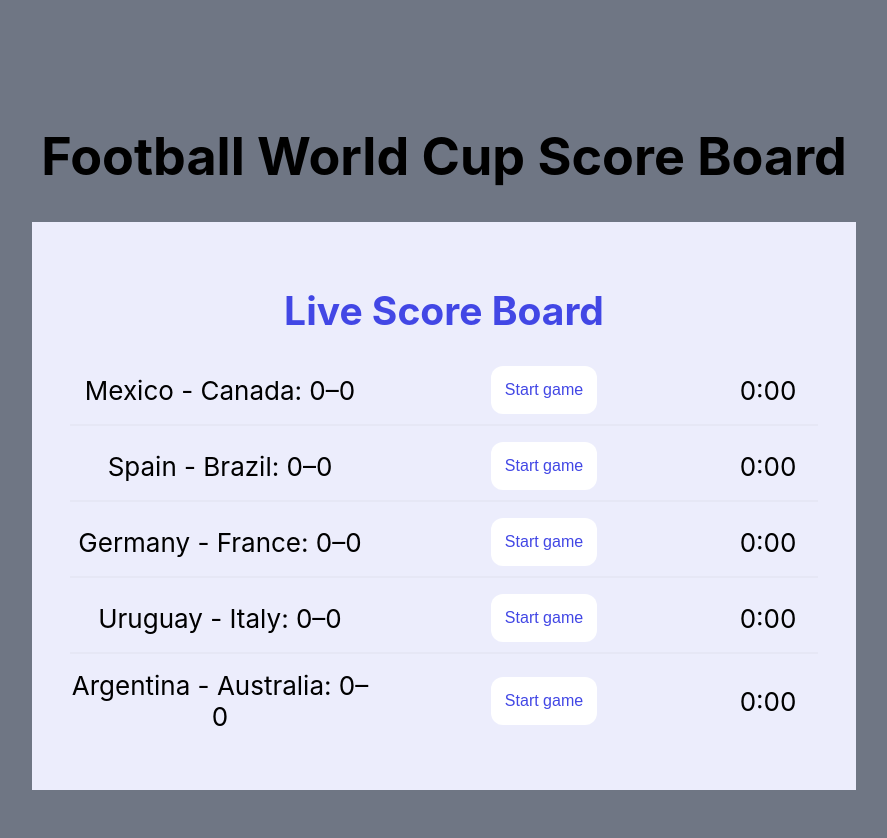
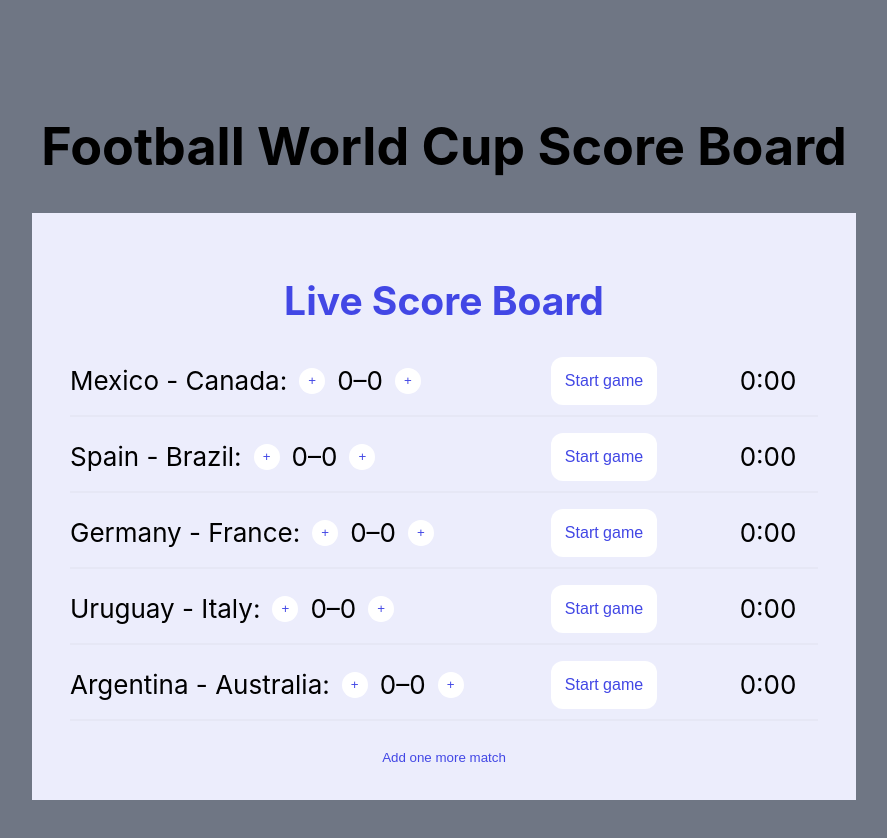
Before and after one commit to AlexandraKrass/livescoreboard, a React (Create React App) app: page / in a window 1280 px wide. Shown: the top 838 px of the page, without its empty margins (196-1083 px from the left). Built offline with nearby package versions, Linux system fonts and the light colour scheme; the HTML template or start-up script is replaced by a standard one.

Commit message:
the ability to add custom match, finish after 3sec and add scss

```diff
--- a/package.json
+++ b/package.json
@@ -13,6 +13,7 @@
     "react": "^18.2.0",
     "react-dom": "^18.2.0",
     "react-scripts": "5.0.1",
+    "sass": "^1.60.0",
     "typescript": "^4.9.5",
     "web-vitals": "^2.1.4"
   },
--- a/src/board/Board.css
+++ b/src/board/Board.scss
@@ -1,6 +1,3 @@
-body {
-    color: black;
-}
 .container{
     display: flex;
     flex-direction: column;
@@ -16,7 +13,3 @@ body {
 .board-title{
     color: #4247E5;
 }
-tbody{
-    display: flex;
-    justify-content: space-between;
-}
--- a/src/board/Board.tsx
+++ b/src/board/Board.tsx
@@ -1,6 +1,6 @@
 //components
 import MatchList from '../matchList/MatchList';
-import './Board.css';
+import './Board.scss';
 
 const Board = () => {
 
--- a/src/index.css
+++ b/src/index.css
@@ -5,6 +5,7 @@ body {
     sans-serif;
   -webkit-font-smoothing: antialiased;
   -moz-osx-font-smoothing: grayscale;
+  color: black;
 }
 
 code {
--- a/src/match/LiveMatch.css
+++ b/src/match/LiveMatch.scss
@@ -15,21 +15,14 @@
     width: 100px;
 }
 .match-info{
+    display: flex;
+    align-items: center;
+
     margin: 0;
-    width: 300px;
+    min-width: 420px;
 }
-
-.match-finished{
-    background: transparent;
-    color: #4247e5;
-    font-size: 16px;
-    line-height: 22px;
-    letter-spacing: 0em;
-    margin: 0 24px;
-}
-.match-btn-started{
+.match-btn{
     cursor: pointer;
-    color: #4247e5;
     font-size: 16px;
     line-height: 22px;
     letter-spacing: 0em;
@@ -39,6 +32,24 @@
     min-width: 106px;
     width: auto;
     height: 48px;
-    background: white;
     border-radius: 12px;
 }
+.btn-finished{
+    color: white;
+    background-color: #4247e5;
+}
+.btn-started{
+    color: #4247e5;
+    background: white;
+}
+.btn-add-goal{
+    cursor: pointer;
+    margin: 0 12px;
+    border: none;
+
+    width: 26px;
+    height: 26px;
+    border-radius: 50px;
+    color: #4247e5;
+    background: white;
+}
--- a/src/match/LiveMatch.tsx
+++ b/src/match/LiveMatch.tsx
@@ -3,16 +3,16 @@ import { useState, useEffect, useRef, useCallback } from "react";
 
 //constants
 import { TIME_MATCH } from '../matches'
-import { MatchList } from '../constants'
+import { MatchType } from '../constants'
 
-import './LiveMatch.css';
+import './LiveMatch.scss';
 
 interface MatchProps {
-    match: MatchList
+    match: MatchType
     handleMatch(id: number, homeScoreTeam: number, awayScoreTeam: number): void
 }
 
-const LiveMatch = ({ match, handleMatch}: MatchProps) => {
+const LiveMatch = ({ match, handleMatch }: MatchProps) => {
     const { idMatch, homeTeam, awayTeam, homeScore, awayScore, goalsHomeTeam, goalsAwayTeam, isFinished } = match;
 
     const dataGoalsHome = new Set(goalsHomeTeam);
@@ -33,17 +33,11 @@ const LiveMatch = ({ match, handleMatch}: MatchProps) => {
     );
 
     useEffect(() => {
-        if (seconds >= TIME_MATCH) {
-            stopTimer();
-            finishGame();
-        }
+        if (seconds >= TIME_MATCH) finishGame();
 
-        if (dataGoalsHome.has(seconds)) {
-            setScoreHomTeam(incrementHomeScore);
-        }
-        if (dataGoalsAway.has(seconds)) {
-            setScoreAwayTeam(incrementAwayScore);
-        }
+        if (dataGoalsHome.has(seconds)) setScoreHomTeam(incrementHomeScore);
+        if (dataGoalsAway.has(seconds)) setScoreAwayTeam(incrementAwayScore);
+
     }, [seconds]);
 
     const startTimer = () => {
@@ -61,18 +55,25 @@ const LiveMatch = ({ match, handleMatch}: MatchProps) => {
     };
 
     const finishGame = () => {
+        stopTimer();
         handleMatch(idMatch, homeScoreTeam, awayScoreTeam)
     };
 
     return (
         <div className="match-item">
-            <p className="match-info">{homeTeam} - {awayTeam}: {homeScoreTeam}–{awayScoreTeam}</p>
-            {isFinished ?
-                <p className="match-finished">Finished</p>
-                :
-                <button className="match-btn-started" onClick={startTimer}>Start game</button>
+            <div className="match-info">
+                {homeTeam} - {awayTeam}:
+                <button className="btn-add-goal" onClick={() => setScoreHomTeam(incrementHomeScore)}> + </button>
+                {homeScoreTeam}
+                –
+                {awayScoreTeam}
+                <button className="btn-add-goal" onClick={() => setScoreAwayTeam(incrementAwayScore)}> + </button>
+            </div>
+            {seconds >= 3 ?
+            <button className="match-btn btn-finished" onClick={() => finishGame()}>Finish Game</button>
+                : <button className="match-btn btn-started" onClick={startTimer}>Start game</button>
             }
-            {!isFinished && <p className="match-time">{`${seconds}:00`}</p>}
+            <p className="match-time">{`${seconds}:00`}</p>
         </div>
 
     )
--- a/src/match/SummaryMatches.tsx
+++ b/src/match/SummaryMatches.tsx
@@ -1,8 +1,8 @@
 //constants
-import { MatchList } from '../constants'
+import { MatchType } from '../constants'
 
 interface MatchListProps {
-    matches: MatchList[];
+    matches: MatchType[];
 }
 
 const SummaryMatches = ({ matches }: MatchListProps) => {
--- /dev/null
+++ b/src/matchList/MatchList.scss
@@ -0,0 +1,15 @@
+.btn{
+    border: none;
+    min-width: 60px;
+    background-color: transparent;
+    color: #4247E5;
+    cursor: pointer;
+    &:hover{
+        text-decoration: underline;
+    }
+}
+.label-text{
+    margin: 0 20px 0 0;
+    font-size: 18px;
+    line-height: 22px;
+}
--- a/src/matchList/MatchList.tsx
+++ b/src/matchList/MatchList.tsx
@@ -1,4 +1,4 @@
-import { useState } from "react";
+import { useState, useCallback, useRef } from "react";
 
 //components
 import LiveMatch from '../match/LiveMatch'
@@ -6,12 +6,17 @@ import SummaryList from '../match/SummaryMatches'
 
 //constants
 import { matches } from '../matches';
+import { MatchType } from '../constants'
+import './MatchList.scss'
 
 const MatchList = () => {
+    const homeTeam = useRef<HTMLInputElement>(null);
+    const awayTeam = useRef<HTMLInputElement>(null);
 
-    const [matchesList, setTeamList] = useState([...matches]);
+    const [matchesList, setMatchList] = useState<MatchType[]>([...matches]);
+    const [addMatch, addNewMatch] = useState(false);
 
-    const handleMatches = (id: number, homeScore: number, awayScore: number): void => {
+    const handleMatches = (id: number, homeScore: number, awayScore: number) => {
         matchesList.map((item) => {
             if (item.idMatch === id) {
                 item.isFinished = true;
@@ -20,7 +25,21 @@ const MatchList = () => {
             }
 
         })
-        setTeamList([...matchesList]);
+        setMatchList([...matchesList]);
+    }
+
+    const updateMatchesList = () => {
+        let newMatch = {
+            idMatch: 106,
+            homeTeam: homeTeam.current?.value || '',
+            awayTeam: awayTeam.current?.value || '',
+            isFinished: false,
+            homeScore: 0,
+            awayScore: 0
+        }
+
+        setMatchList([...matchesList, newMatch]);
+        addNewMatch(!addMatch)
     }
 
     return (
@@ -32,12 +51,31 @@ const MatchList = () => {
             <div>
                 <h2 className="board-title">Live Score Board</h2>
                 {matchesList.map(match => (
+                    !match.isFinished &&
                     <LiveMatch
                         key={match.idMatch}
                         match={match}
                         handleMatch={handleMatches}
                     />
                 ))}
+                {addMatch &&
+                    <div>
+                        <label className="label-text">
+                            Home Team:
+                            <input type="text" ref={homeTeam}  />
+                        </label>
+                        <label className="label-text">
+                            Away Team:
+                            <input type="text" ref={awayTeam} />
+                        </label>
+                    </div>
+                }
+                {addMatch ?
+                    <button className="btn" onClick={updateMatchesList}> Save match </button>
+                    :
+                    <button className="btn" onClick={() => addNewMatch(!addMatch)}> Add one more match </button>
+                }
+
             </div>
         </div>
     )
--- a/src/matches.js
+++ b/src/matches.js
@@ -1,4 +1,4 @@
-export const TIME_MATCH = 90;
+export const TIME_MATCH = 8;
 
 export const matches = [
     {
@@ -8,7 +8,6 @@ export const matches = [
         isFinished: false,
         homeScore: 0,
         awayScore: 0,
-        goalsHomeTeam: [],
         goalsAwayTeam: [5, 17, 26, 32, 64]
     },
     {
@@ -28,7 +27,6 @@ export const matches = [
         isFinished: false,
         homeScore: 0,
         awayScore: 0,
-        goalsHomeTeam: [4, 21],
         goalsAwayTeam: [15, 24]
     },
     {
```
Also changed, not shown: public/index.html (+0 -23 lines), src/constants.ts (+4 -4 lines).
